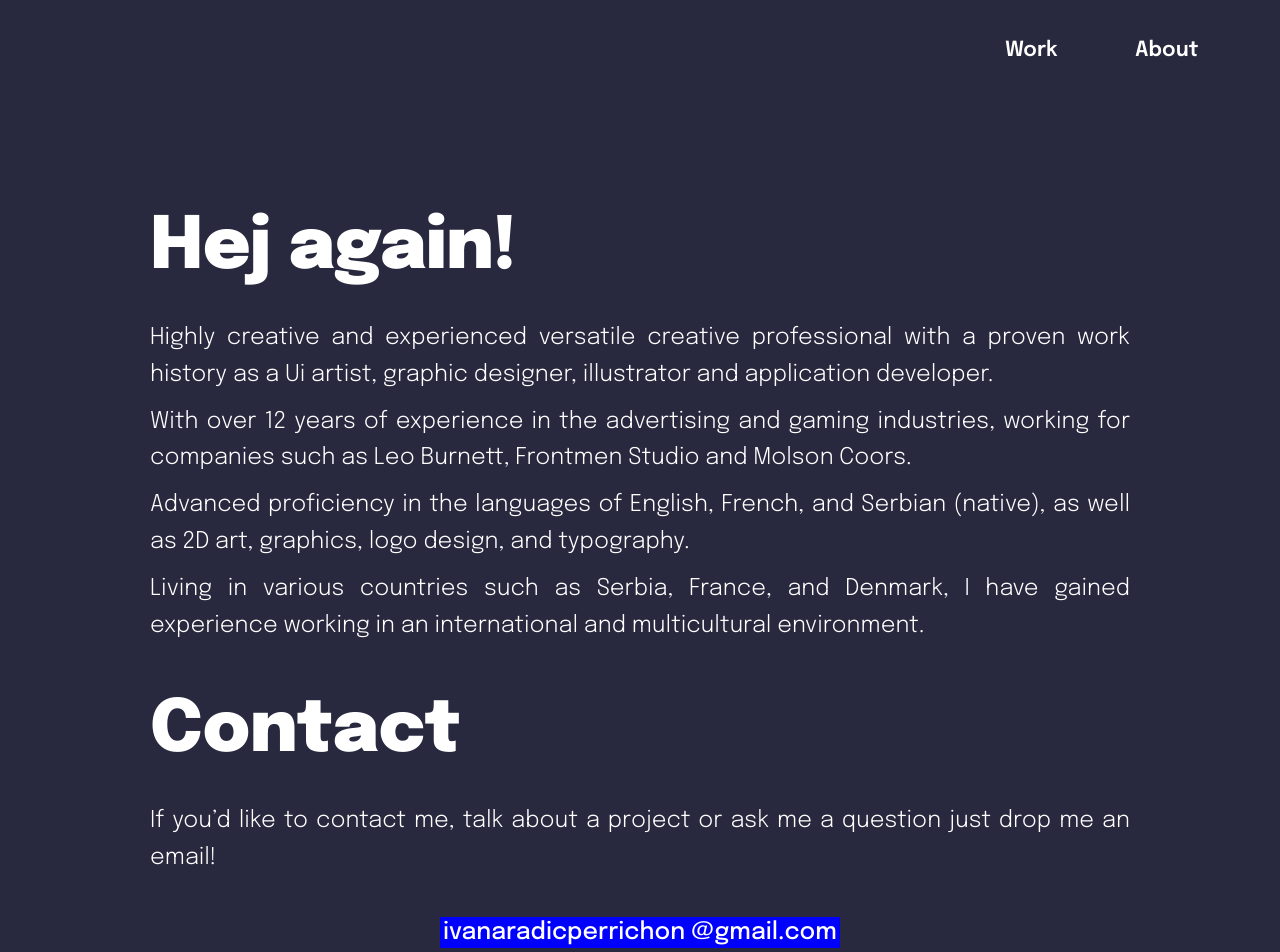
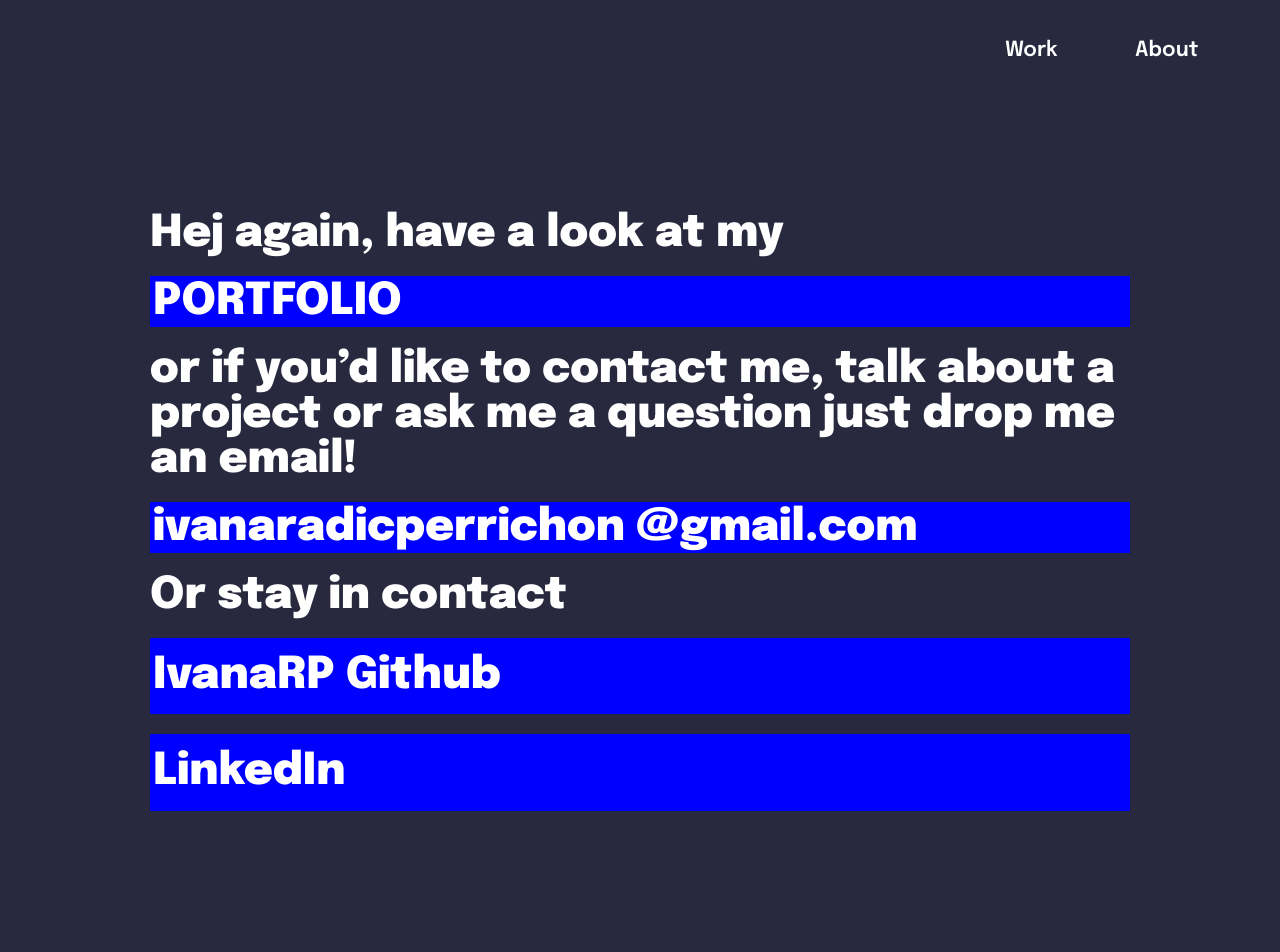
Before and after one commit to IvanaRP/ivana, a React (Create React App) app in the folder ivanaapp/: page /about in a window 1280 px wide. Shown: the top 952 px of the page. After the commit the page ends 886 px from the top, so only its background shows below. Built offline with nearby package versions, Linux system fonts and the light colour scheme.

Commit message:
about page
update text

```diff
--- a/ivanaapp/src/Pages/About/index.jsx
+++ b/ivanaapp/src/Pages/About/index.jsx
@@ -11,35 +11,15 @@
           <div className="homeContainer">
             <div className="home-header-info">
               <div className="abouthomeTitleSubtitle">
-                <h1 className="homeTitle">Hej again!</h1>
-                <h2 className="homeSubTitle">
-                  Highly creative and experienced versatile creative
-                  professional with a proven work history as a Ui artist,
-                  graphic designer, illustrator and application developer.
-                </h2>
-                <h2 className="homeSubTitle">
-                  With over 12 years of experience in the advertising and gaming
-                  industries, working for companies such as Leo Burnett,
-                  Frontmen Studio and Molson Coors.
-                </h2>
-                <h2 className="homeSubTitle">
-                  Advanced proficiency in the languages of English, French, and
-                  Serbian (native), as well as 2D art, graphics, logo design,
-                  and typography.
-                </h2>
-                <h2 className="homeSubTitle">
-                  Living in various countries such as Serbia, France, and
-                  Denmark, I have gained experience working in an international
-                  and multicultural environment.
-                </h2>
-                <div className="conctactTitleSubtitle">
-                  <h1 className="homeTitle">Contact</h1>
-                  <h2 className="homeSubTitle">
-                    If you’d like to contact me, talk about a project or ask me
-                    a question just drop me an email!
-                  </h2>
-                  <div className="aboutLinks"></div>
-
+                <h1 className="homeTitle">
+                  Hej again, have a look at my
+                  <div className="aboutLinksButton">
+                    <a href={CVIVANARADIC} target="_blank" rel="noreferrer">
+                      PORTFOLIO
+                    </a>
+                  </div>
+                  or if you’d like to contact me, talk about a project or ask me
+                  a question just drop me an email!{" "}
                   <div
                     className="aboutLinksButton"
                     onClick={(e) => {
@@ -48,13 +28,17 @@
                     }}
                   >
                     ivanaradicperrichon @gmail.com
-                  </div>
-                  <div className="aboutLinksButton">
-                    <a href={CVIVANARADIC} target="_blank" rel="noreferrer">
-                      Download cv
+                  </div>{" "}
+                  Or stay in contact{" "}
+                  <h2 className="aboutLinksButton">
+                    <a href="https://github.com/IvanaRP">IvanaRP Github</a>
+                  </h2>
+                  <h2 className="aboutLinksButton">
+                    <a href="https://www.linkedin.com/in/ivana-radicp/">
+                      LinkedIn
                     </a>
-                  </div>
-                </div>
+                  </h2>
+                </h1>
               </div>
             </div>
           </div>
--- a/ivanaapp/src/styles/about.css
+++ b/ivanaapp/src/styles/about.css
@@ -8,10 +8,12 @@
   padding-top: 40px;
 }
 .aboutLinksButton {
-  display: table;
-  margin: 0px auto 20px auto;
+  display: flex;
+  margin: 20px auto 20px auto;
   padding: 3px;
-  font-size: 24px;
+  /* font-size: 24px; */
+  font-size: 44px;
+  font-weight: 800;
   background-color: #0000ff;
   color: #fff;
   word-break: break-word;
--- a/ivanaapp/src/styles/home.css
+++ b/ivanaapp/src/styles/home.css
@@ -36,7 +36,7 @@
 }
 
 .homeTitle {
-  font-size: 72px;
+  font-size: 44px;
   font-weight: 800;
   margin-bottom: 25px;
   padding-top: 10px;
```
